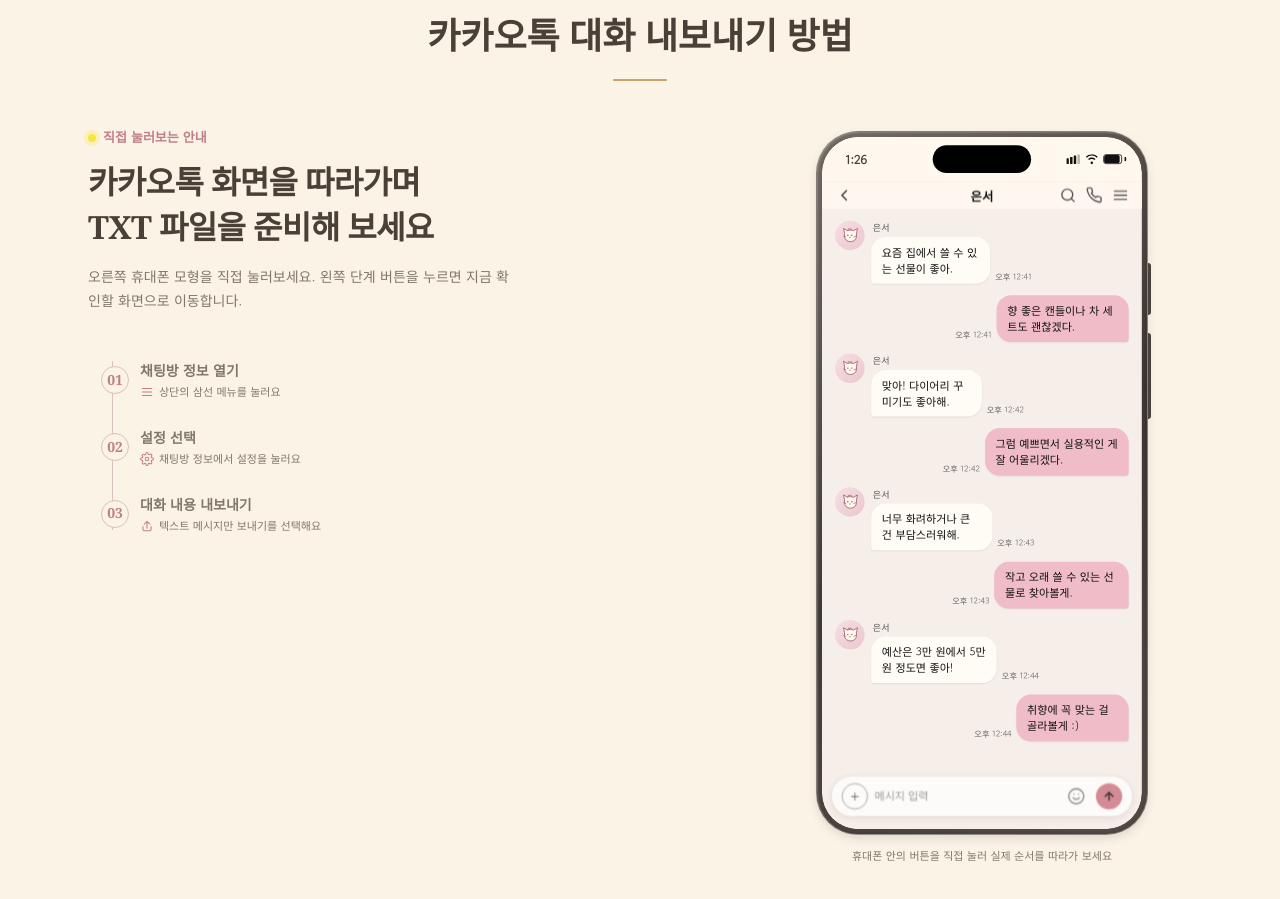
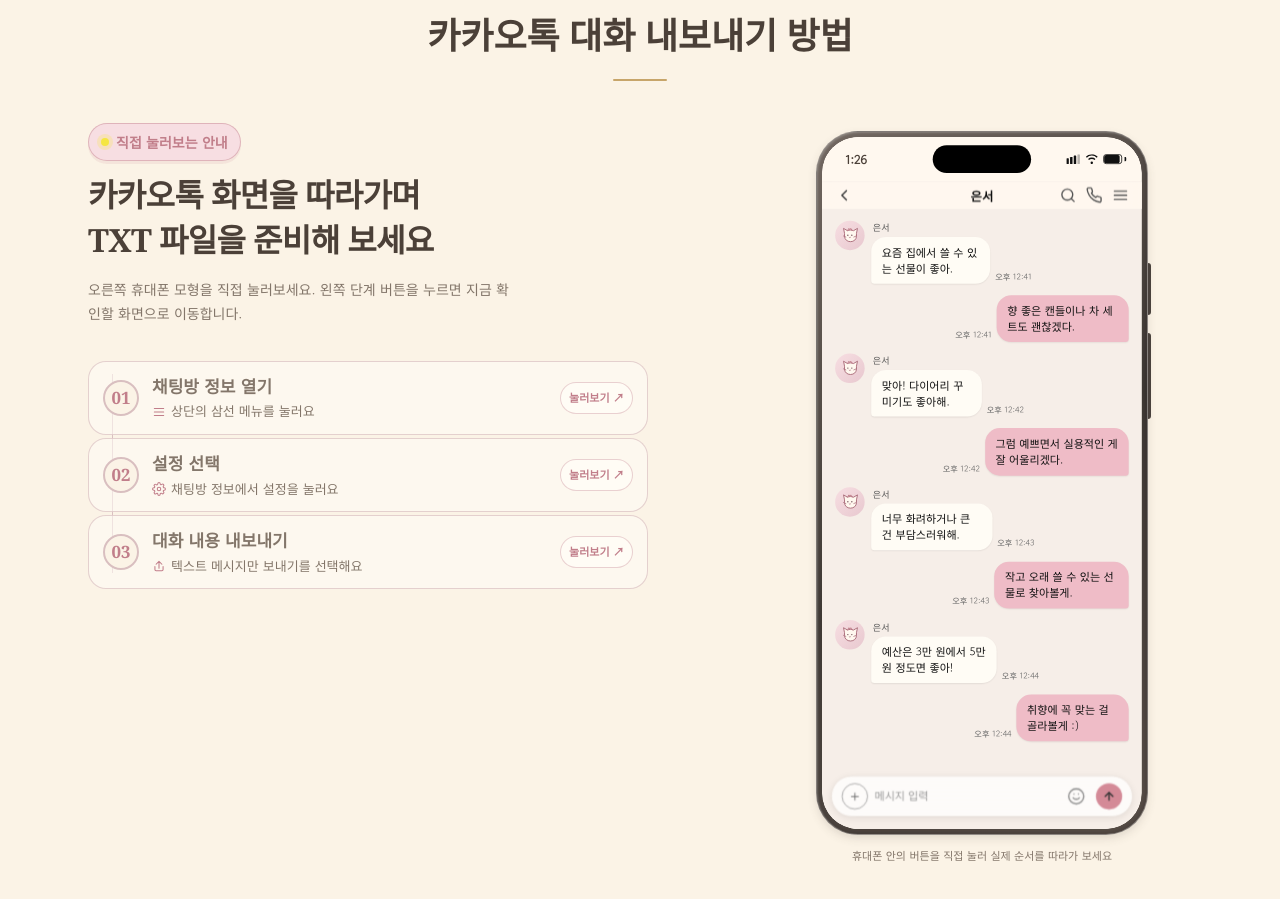
Before and after one commit to MossesTree/PresentToU, a website: page guide/index.html in a window 1280 px wide. Shown: the part 1102-2001 px from the top of the page. Drawn offline with Linux system fonts and the light colour scheme; a web font is replaced by a local one.

Commit message:
feat: 카카오톡 단계 클릭 안내 강조

```diff
--- a/guide/index.html
+++ b/guide/index.html
@@ -120,20 +120,22 @@
     .guide-footer-nav a:hover { color:var(--primary); }
     @media (max-width:640px) { .guide-page footer { grid-template-columns:1fr; justify-items:center; text-align:center; } .guide-footer-copy { white-space:normal; } .guide-footer-nav { justify-content:center; } }
     .kakao-walkthrough-copy { min-width:0; padding:0 0 24px; }
-    .kakao-walkthrough-kicker { display:inline-flex; align-items:center; gap:7px; color:var(--primary); font-size:13px; font-weight:700; }
+    .kakao-walkthrough-kicker { display:inline-flex; align-items:center; gap:7px; padding:7px 12px; border:1px solid rgba(193,126,138,.45); border-radius:999px; color:var(--primary); background:var(--accent); font-size:14px; font-weight:700; box-shadow:0 3px 0 rgba(193,126,138,.12); }
     .kakao-walkthrough-kicker::before { width:8px; height:8px; border-radius:50%; background:#F5E642; box-shadow:0 0 0 4px rgba(245,230,66,.24); content:""; }
     .kakao-walkthrough h3 { margin-top:12px; color:var(--foreground); font-size:32px; line-height:1.4; letter-spacing:-.02em; }
     .kakao-walkthrough-lead { max-width:430px; margin-top:14px; color:var(--muted); font-size:14px; line-height:1.75; }
     /* 순서를 연결된 스텝퍼로 보여줘 각 행의 클릭 흐름을 자연스럽게 인지시킨다 */
     .kakao-steps { position:relative; display:grid; gap:3px; width:min(100%,560px); margin-top:28px; padding:4px 0; list-style:none; }
     .kakao-steps::before { position:absolute; top:20px; bottom:20px; left:24px; width:1px; background:var(--border); content:""; }
-    .kakao-step { position:relative; display:grid; grid-template-columns:30px minmax(0,1fr); align-items:center; justify-self:stretch; gap:9px; width:100%; padding:10px 12px; border:1px solid transparent; border-radius:16px; color:var(--muted); background:transparent; text-align:left; cursor:pointer; font:inherit; transition:background .2s ease,border-color .2s ease,transform .2s ease,box-shadow .2s ease; }
-    .kakao-step:hover,.kakao-step:focus-visible { border-color:rgba(217,191,192,.7); background:rgba(255,252,245,.72); box-shadow:0 4px 10px rgba(120,90,70,.06); transform:translateX(3px); outline:none; }
+    .kakao-step { position:relative; display:grid; grid-template-columns:38px minmax(0,1fr) auto; align-items:center; justify-self:stretch; gap:11px; width:100%; padding:13px 14px; border:1px solid rgba(217,191,192,.7); border-radius:18px; color:var(--muted); background:rgba(255,252,245,.58); text-align:left; cursor:pointer; font:inherit; transition:background .2s ease,border-color .2s ease,transform .2s ease,box-shadow .2s ease; }
+    .kakao-step::after { display:inline-flex; align-items:center; min-height:24px; padding:3px 8px; border:1px solid rgba(193,126,138,.35); border-radius:999px; color:var(--primary); background:var(--card); content:"눌러보기 ↗"; font-size:11px; font-weight:700; white-space:nowrap; }
+    .kakao-step:hover,.kakao-step:focus-visible { border-color:var(--primary); background:var(--accent); box-shadow:0 6px 14px rgba(193,126,138,.16); transform:translateX(5px); outline:none; }
+    .kakao-step:hover::after,.kakao-step:focus-visible::after { color:var(--primary-foreground); background:var(--primary); }
     .kakao-step.is-selected { border-color:rgba(193,126,138,.5); color:var(--foreground); background:var(--accent); box-shadow:0 5px 14px rgba(193,126,138,.12); }
-    .kakao-step-number { position:relative; z-index:1; display:flex; align-items:center; justify-content:center; width:28px; height:28px; border:1px solid var(--border); border-radius:50%; color:var(--primary); background:var(--background); font-family:var(--font-serif); font-size:14px; font-weight:700; }
+    .kakao-step-number { position:relative; z-index:1; display:flex; align-items:center; justify-content:center; width:36px; height:36px; border:2px solid var(--border); border-radius:50%; color:var(--primary); background:var(--background); font-family:var(--font-serif); font-size:17px; font-weight:700; }
     .kakao-step.is-selected .kakao-step-number { border-color:var(--primary); color:var(--primary-foreground); background:var(--primary); }
-    .kakao-step strong { display:block; color:inherit; font-size:14px; }
-    .kakao-step small { display:flex; align-items:center; gap:5px; margin-top:2px; color:var(--muted); font-size:11px; }
+    .kakao-step strong { display:block; color:inherit; font-size:17px; line-height:1.35; }
+    .kakao-step small { display:flex; align-items:center; gap:5px; margin-top:5px; color:var(--muted); font-size:13px; line-height:1.4; }
     .kakao-step small svg { flex:none; width:14px; height:14px; fill:none; stroke:var(--primary); stroke-linecap:round; stroke-linejoin:round; stroke-width:1.8; }
     .kakao-step[data-screen="chat"] { display:none; }
     .kakao-demo { position:relative; display:flex; justify-content:center; height:756px; padding:14px 14px 0; overflow:visible; }
@@ -145,7 +147,7 @@
     .kakao-iframe { position:absolute; top:0; left:0; width:390px; height:844px; border:0; border-radius:44px; background:transparent; box-shadow:0 4px 10px rgba(75,64,56,.1); transform:scale(.82); transform-origin:top left; }
     .kakao-demo-caption { position:absolute; z-index:2; top:724px; right:0; left:0; color:var(--muted); font-size:11px; text-align:center; }
     @media (max-width:900px) { .kakao-walkthrough { grid-template-columns:1fr 340px; gap:20px; padding:22px; } .kakao-demo { height:666px; } .kakao-frame-shell { width:273px; height:591px; } .kakao-frame-shell::before { border-radius:38px; } .kakao-iframe { transform:scale(.7); } .kakao-demo-caption { top:623px; } }
-    @media (max-width:640px) { .kakao-walkthrough { grid-template-columns:1fr; padding:18px; } .kakao-demo { justify-content:center; height:716px; padding:14px 14px 0; } .kakao-frame-shell { width:293px; height:633px; } .kakao-frame-shell::before { border-radius:39px; } .kakao-iframe { transform:scale(.75); } .kakao-demo-caption { top:665px; } }
+    @media (max-width:640px) { .kakao-walkthrough { grid-template-columns:1fr; padding:18px; } .kakao-step { grid-template-columns:36px minmax(0,1fr); } .kakao-step::after { grid-column:2; justify-self:start; } .kakao-demo { justify-content:center; height:716px; padding:14px 14px 0; } .kakao-frame-shell { width:293px; height:633px; } .kakao-frame-shell::before { border-radius:39px; } .kakao-iframe { transform:scale(.75); } .kakao-demo-caption { top:665px; } }
     @media (prefers-reduced-motion:reduce) { .kakao-step { transition:none; } }
   </style>
 </head>
```
